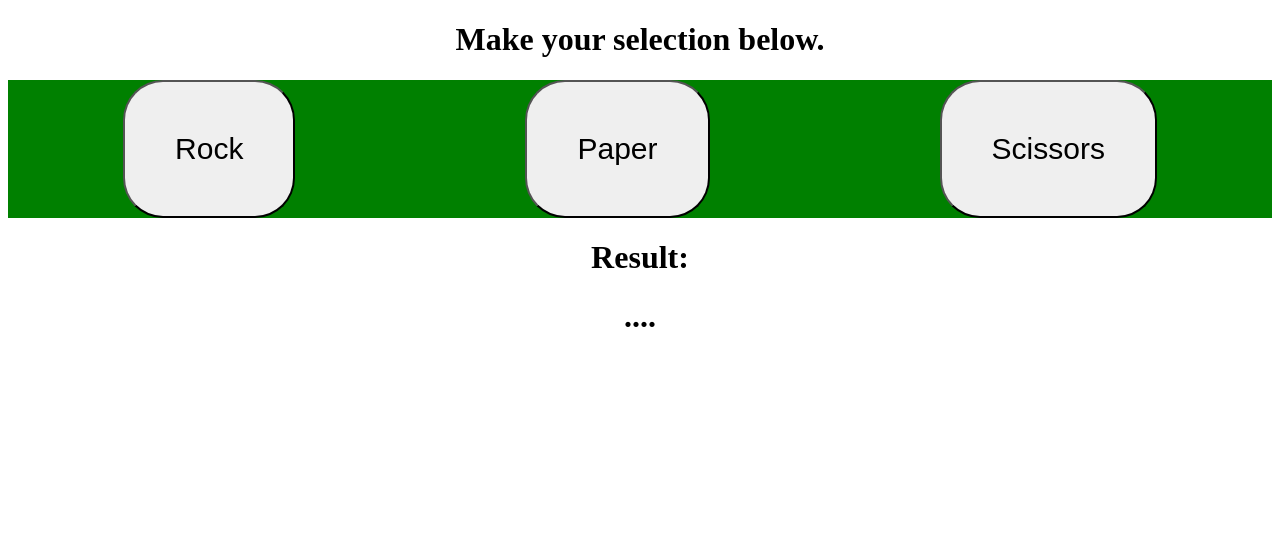
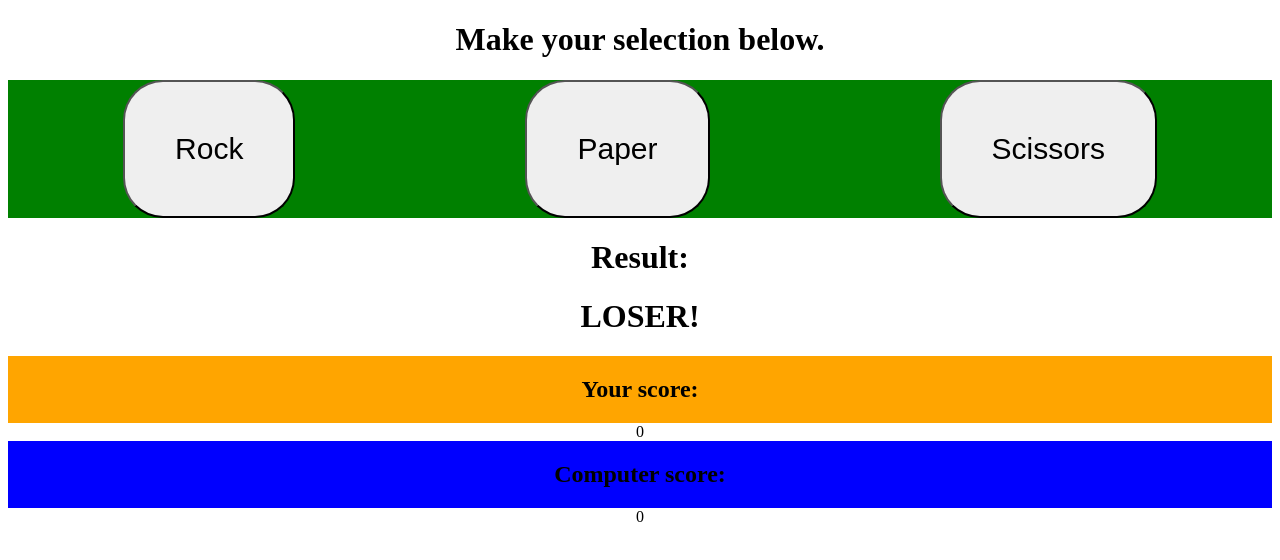
Before and after one commit to zdobx/rock-paper-scissors, a plain HTML site: page index.html in a window 1280 px wide. Drawn offline with Linux system fonts and the light colour scheme.

Commit message:
Attempted to add score counter

```diff
--- a/index.html
+++ b/index.html
@@ -19,11 +19,24 @@
 </div>
 
 <div id="results">
-  <h1>....</h1>
+  <h1></h1>
 </div>
 
+<div id="playerScore">
+  <h2>Your score:</h2>
+</div>
 
+<div id="playerResult">
+  <a>loser</a>
+</div>
 
+<div id="computerScore">
+  <h2>Computer score:</h2>
+</div>
+
+<div id="computerResult">
+  <a>loser</a>
+</div>
 
 <script src="javascript.js">
 </script>
--- a/javascript.js
+++ b/javascript.js
@@ -20,6 +20,34 @@ h3.style.textAlign = 'center';
 const results = document.getElementById('results');
 const h2 = results.querySelector('h1');
 h2.style.textAlign = 'center';
+
+// playerScore
+const playerScore = document.getElementById('playerScore');
+const countPlayerScore = playerScore.querySelector('h2');
+playerScore.style.display = 'flex';
+playerScore.style.justifyContent = 'space-around';
+playerScore.style.background = 'orange';
+
+// computerScore
+const computerScore = document.getElementById('computerScore');
+const countComputerScore = computerScore.querySelector('h2');
+computerScore.style.display = 'flex';
+computerScore.style.justifyContent = 'space-around';
+computerScore.style.background = 'blue';
+
+//Score counter
+const tally = document.getElementById('playerResult');
+const playerTally = tally.querySelector('a');
+tally.style.textAlign = 'center';
+
+const secondTally = document.getElementById('computerResult');
+const computerTally = secondTally.querySelector('a');
+secondTally.style.textAlign = 'center';
+
+let count = 0;
+tally.innerHTML = count;
+secondTally.innerHTML = count;
+
 
 // Rock button
 const rockButton = document.createElement('button');
@@ -52,7 +80,12 @@ btnContainer.appendChild(scissorButton);
 scissorButton.addEventListener("click", playRound);
 
 
+
+
+
 // Include event listener to the buttons that call playRound and playerSelection
+
+
 
 
 function playRound() {
@@ -62,9 +95,11 @@ function playRound() {
 
      //When the computer selects rock
      if (playerSelectionFinal === rockButton && getComputerChoiceFinal === 'Rock') {
-          h2.innerHTML = "DRAW!";
+            h2.innerHTML = "DRAW!";
           }
           else if (playerSelectionFinal === paperButton && getComputerChoiceFinal === 'Rock') {
+            count+=1;
+            document.getElementById("tally").innerHTML= count;
             h2.innerHTML= "WIN!";
           }
           else if (playerSelectionFinal === scissorButton && getComputerChoiceFinal === 'Rock') {
@@ -111,7 +146,10 @@ function playerSelection() { //prompt player to select rock, paper or scissors.
   return selection;
 }
 
-// console.log(playRound());
+console.log(playRound());
+
+
+
 
 
 // function game () {   //Play a 5 round game of paper scissors rock.
```
